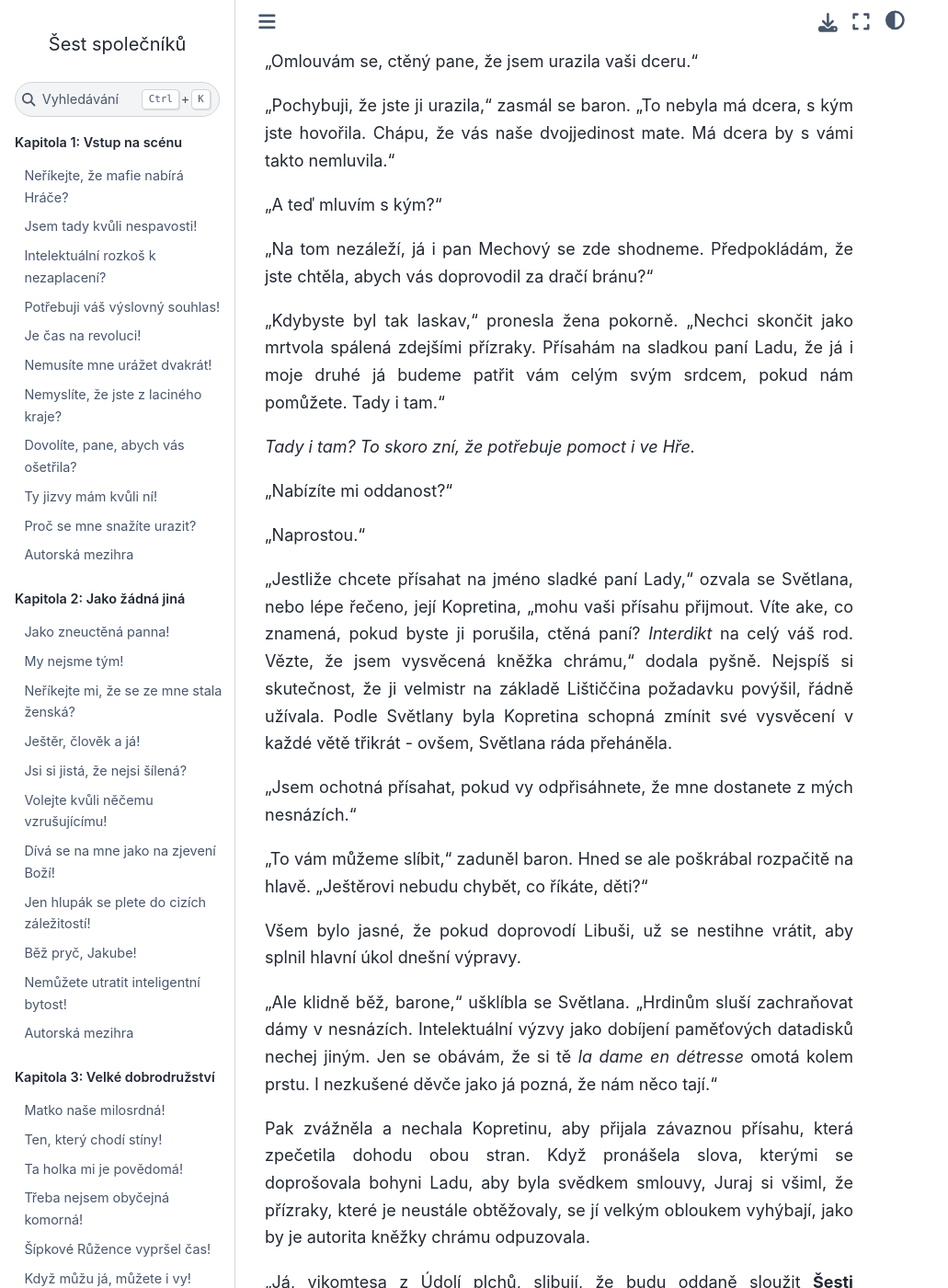
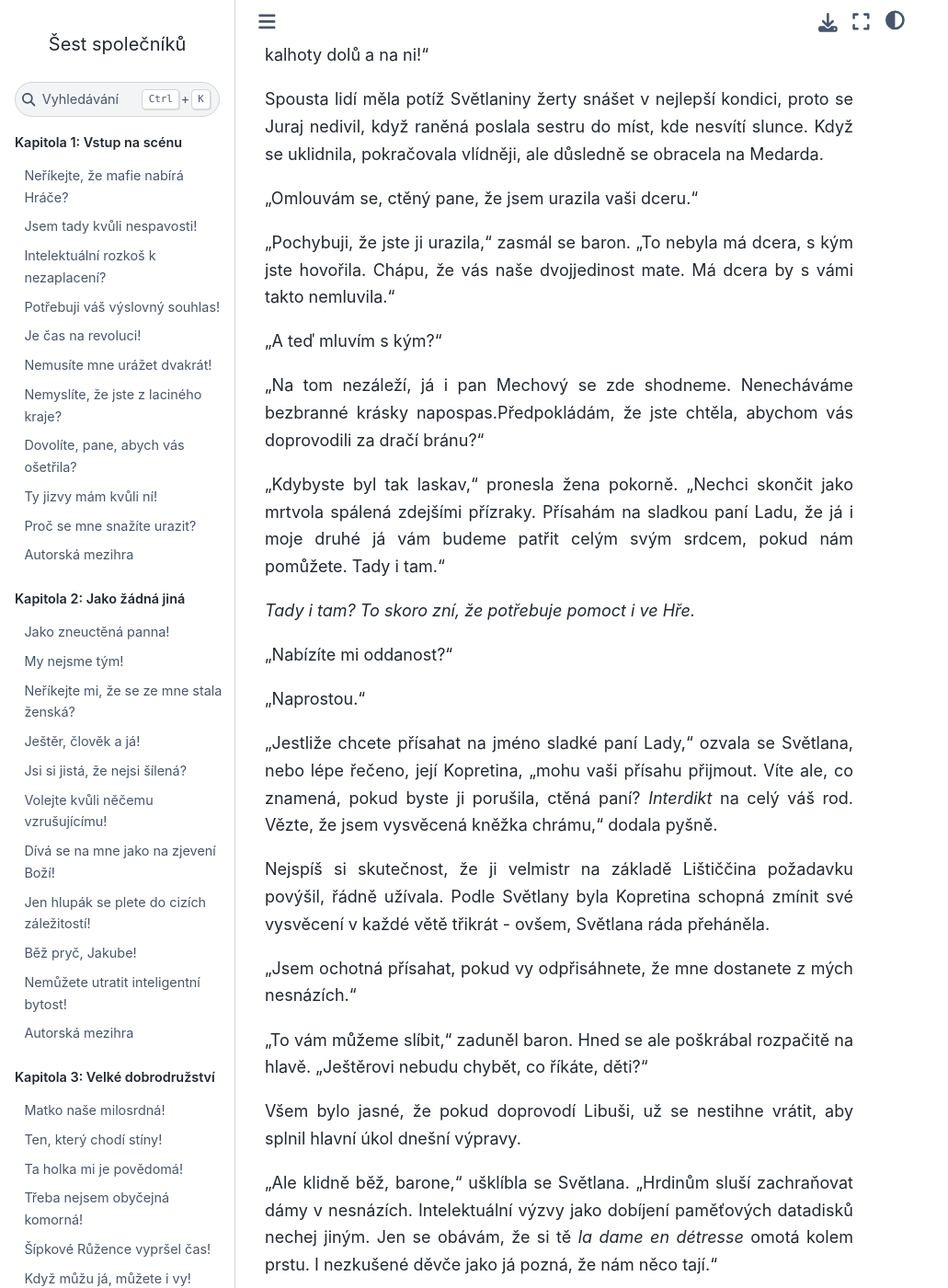
Before and after one commit to hanpari/sest-spolecniku, a Sphinx documentation site: the page built from source/sest_spolecniku/012-o-patro-dal/04.md, in a window 1280 px wide and 1400 px high, scrolled down 5034 px. Shown: the whole window at 92% size, without its empty margins (0-1031 px from the left). Built offline with Sphinx 7.4.7 and the Sphinx Book theme 1.1.4, drawn with Linux system fonts in a browser that asks for light colours; pages that are not in the unit, such as notebooks, are missing from menus; some of the changed text lies outside the part shown.

Commit message:
Update 04.md

```diff
--- a/source/sest_spolecniku/012-o-patro-dal/04.md
+++ b/source/sest_spolecniku/012-o-patro-dal/04.md
@@ -128,9 +128,9 @@
 
 "A teď mluvím s kým?"
 
-"Na tom nezáleží, já i pan Mechový se zde shodneme. Předpokládám, že jste chtěla, abych vás doprovodil za dračí bránu?"
+"Na tom nezáleží, já i pan Mechový se zde shodneme. Nenecháváme bezbranné krásky napospas.Předpokládám, že jste chtěla, abychom vás doprovodili za dračí bránu?"
 
-"Kdybyste byl tak laskav," pronesla žena pokorně. "Nechci skončit jako mrtvola spálená zdejšími přízraky. Přísahám na sladkou paní Ladu, že já i moje druhé já budeme patřit vám celým svým srdcem, pokud nám pomůžete. Tady i tam."
+"Kdybyste byl tak laskav," pronesla žena pokorně. "Nechci skončit jako mrtvola spálená zdejšími přízraky. Přísahám na sladkou paní Ladu, že já i moje druhé já vám budeme patřit celým svým srdcem, pokud nám pomůžete. Tady i tam."
 
 *Tady i tam? To skoro zní, že potřebuje pomoct i ve Hře.*
 
@@ -138,7 +138,9 @@
 
 "Naprostou."
 
-"Jestliže chcete přísahat na jméno sladké paní Lady," ozvala se Světlana, nebo lépe řečeno, její Kopretina, "mohu vaši přísahu přijmout. Víte ake, co znamená, pokud byste ji porušila, ctěná paní? *Interdikt* na celý váš rod.  Vězte, že jsem vysvěcená kněžka chrámu," dodala pyšně. Nejspíš si skutečnost, že ji velmistr na základě Lištiččina požadavku povýšil, řádně užívala. Podle Světlany byla Kopretina schopná zmínit své vysvěcení v každé větě třikrát - ovšem, Světlana ráda přeháněla.
+"Jestliže chcete přísahat na jméno sladké paní Lady," ozvala se Světlana, nebo lépe řečeno, její Kopretina, "mohu vaši přísahu přijmout. Víte ale, co znamená, pokud byste ji porušila, ctěná paní? *Interdikt* na celý váš rod.  Vězte, že jsem vysvěcená kněžka chrámu," dodala pyšně.
+
+Nejspíš si skutečnost, že ji velmistr na základě Lištiččina požadavku povýšil, řádně užívala. Podle Světlany byla Kopretina schopná zmínit své vysvěcení v každé větě třikrát - ovšem, Světlana ráda přeháněla.
 
 "Jsem ochotná přísahat, pokud vy odpřisáhnete, že mne dostanete z mých nesnázích."
 
```
Also changed, not shown: other parts of source/sest_spolecniku/012-o-patro-dal/04.md (+3 -3 lines).
